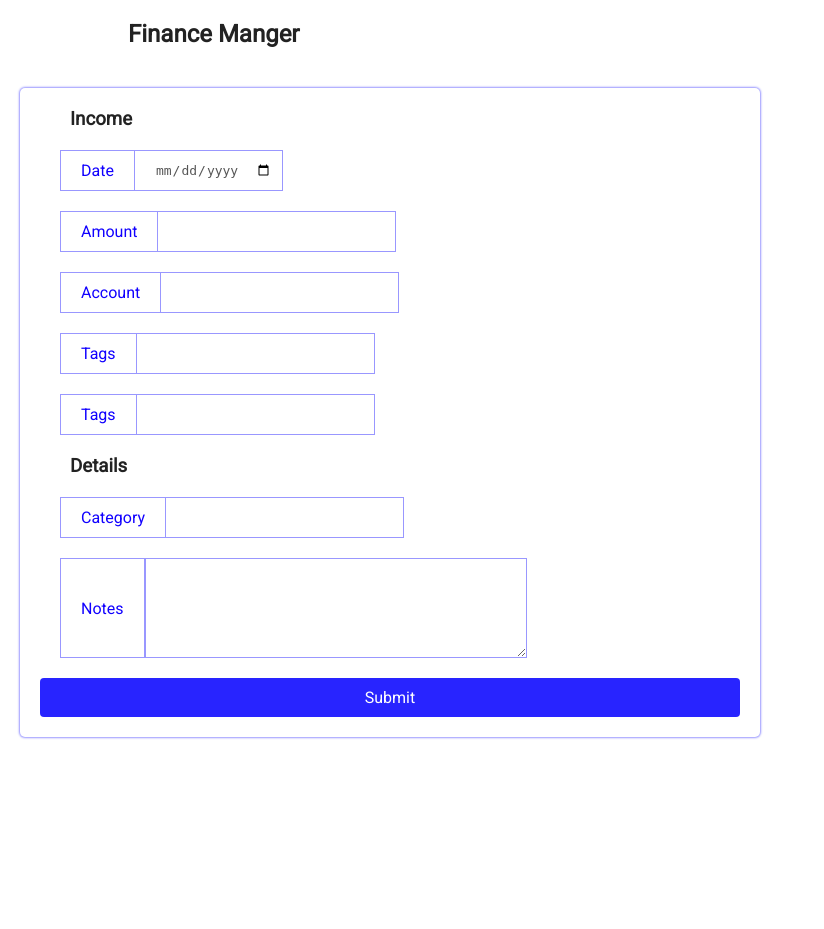
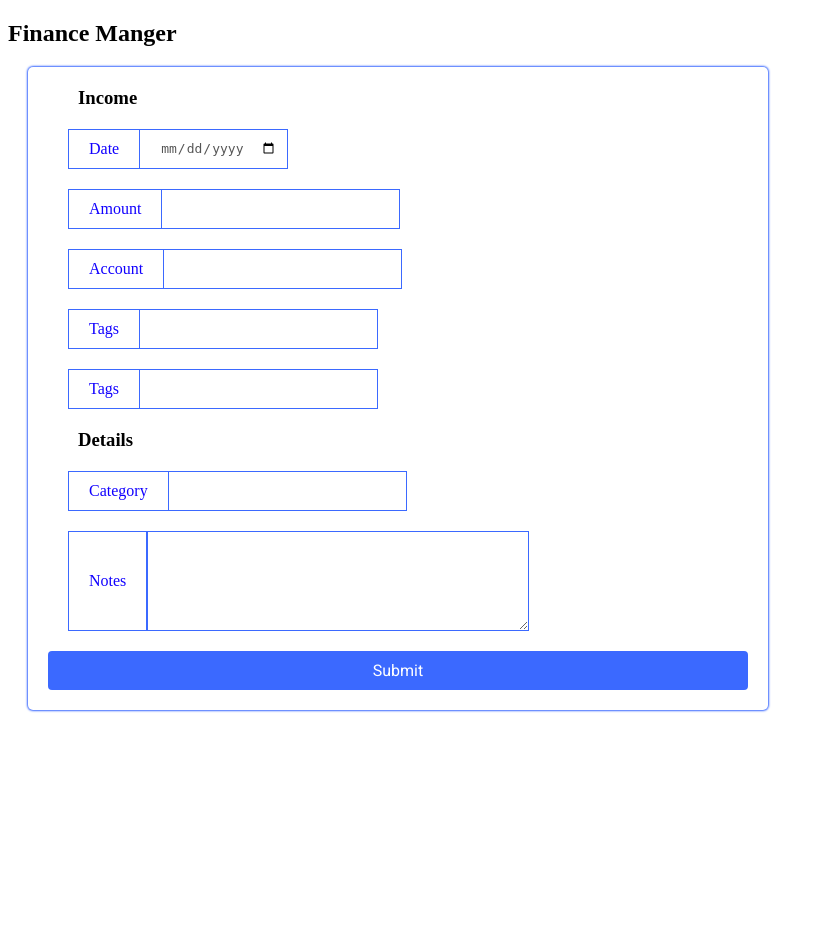
Before and after one commit to shahriar0247/personal_finance, a Flask app: page /addincome in a window 1280 px wide. Shown: the whole page, without its empty margins (0-824 px from the left). After the commit the page ends 712 px from the top, so only its background shows below. Run offline with Flask 2, Linux system fonts and the light colour scheme; data that the repository does not hold is empty.

Commit message:
Add files via upload

```diff
--- a/app/static/all/add.css
+++ b/app/static/all/add.css
@@ -1,27 +1,16 @@
-@import url('https://fonts.googleapis.com/css2?family=Roboto:wght@400&display=swap');
-body, html {
-    padding: 0;
-    margin: 0;
+@import url('https://fonts.googleapis.com/css2?family=Roboto:wght@400;900&display=swap');
+
+
+a {
+    text-decoration: none;
+    color: white;
 }
-
-body {
-    background: white;
-    font-family: "Roboto", Arial, Helvetica, sans-serif;
-    color: #222222;
-}
-
-.a1 h2 {
-    margin: 0;
-    padding: 20px;
-    padding-left: 10%;
-}
-
 .b {
     margin: 20px;
 }
 
 .b1 {
-    box-shadow: 0 0 2px 1px #2824ff79;
+    box-shadow: 0 0 2px 1px rgb(59, 105, 255);
     border-radius: 5px;
 
     padding: 20px;
@@ -30,7 +19,7 @@ body {
 
 .b1 div div {
     display: flex;
-    border: 1px solid #2824ff79;
+    border: 1px solid rgb(59, 105, 255);
     margin-top: 20px;
     margin-bottom: 20px;
     margin-left: 20px;
@@ -49,7 +38,7 @@ body {
 
 .b1 div div p {
     color: rgb(17, 0, 255);
-    border-right: #2824ff79 solid 1px;
+    border-right: rgb(59, 105, 255) solid 1px;
     padding-left: 10px;
     padding-right: 10px;
     padding-left: 20px;
@@ -80,7 +69,7 @@ body {
 
 .notes p {
     padding-top: 40px !important;
-    border: #2824ff79 solid 1px;
+    border: rgb(59, 105, 255) solid 1px;
 }
 
 .notes textarea {
@@ -94,7 +83,7 @@ body {
     max-width: 370px;
     padding: 5px;
     border: none;
-    border: #2824ff79 solid 1px;
+    border: rgb(59, 105, 255) solid 1px;
     padding-top: 10px;
     color: #555555;
     font-size: 100%;
@@ -113,7 +102,7 @@ body {
     padding-bottom: 10px;
     font-size: 100%;
     font-family: "Roboto", Arial, Helvetica, sans-serif;
-    background: #2824ff;
+    background: rgb(59, 105, 255);
     color: white;
     border: 0;
     border-radius: 4px;
@@ -124,7 +113,7 @@ body {
 }
 
 #submit:hover {
-    background: #423fff;
+    background: rgb(77, 118, 255);
 }
 
 .dropdown_ul {
@@ -184,6 +173,7 @@ body {
     background-color: rgba(24, 24, 24, 0);
     width: 100%;
     height: 100vh;
+    display: none;
 }
 .dropdown_ul_shown {
     opacity: 1 !important;
@@ -196,7 +186,7 @@ body {
     padding: 0;
 }
 .current_categories li{
-    background: blue;
+    background: rgb(59, 105, 255);
     color: white;
 
     margin: 5px;
```
Also changed, not shown: app/static/head/head.css (added, +24 -0 lines).
